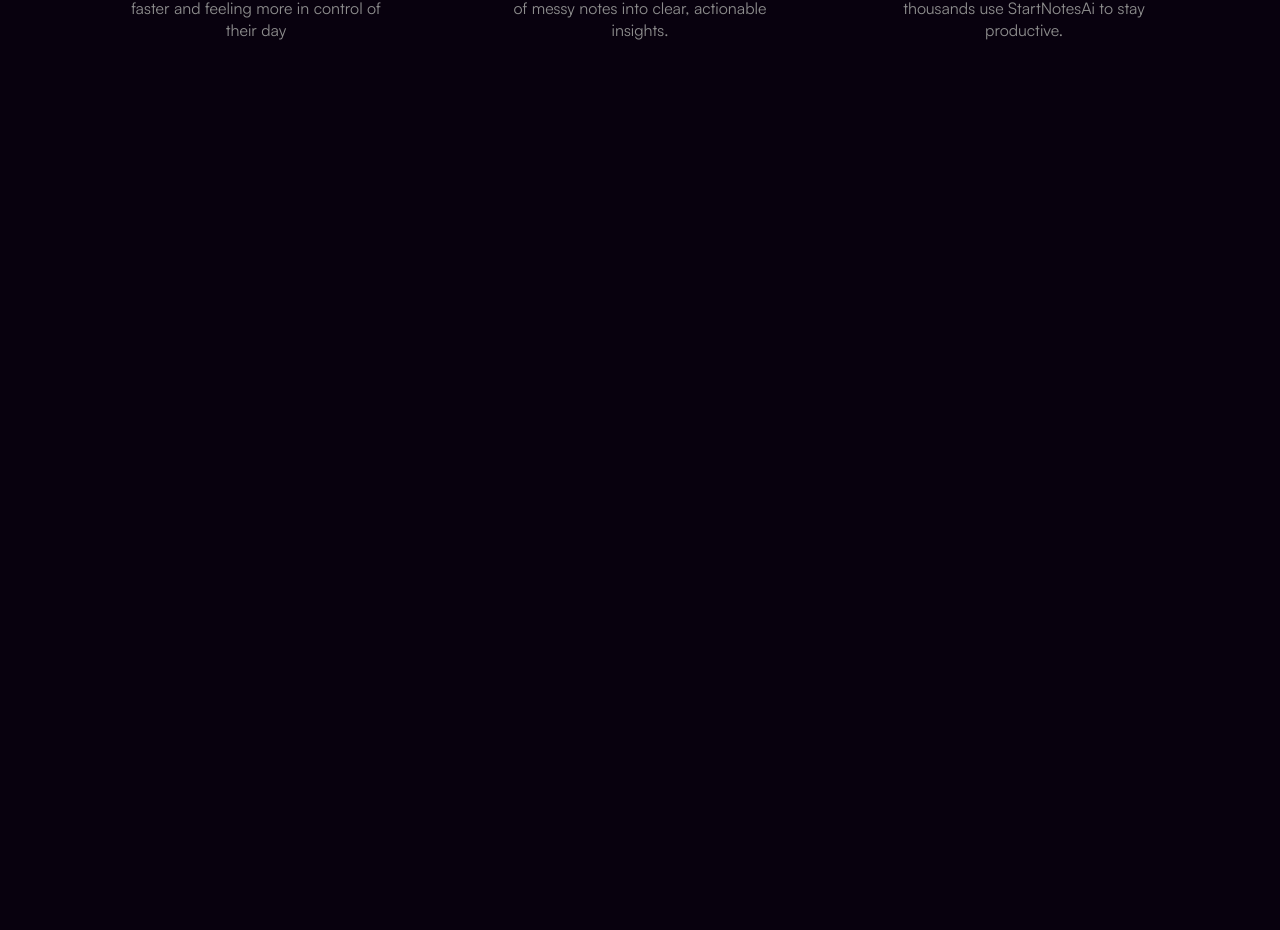
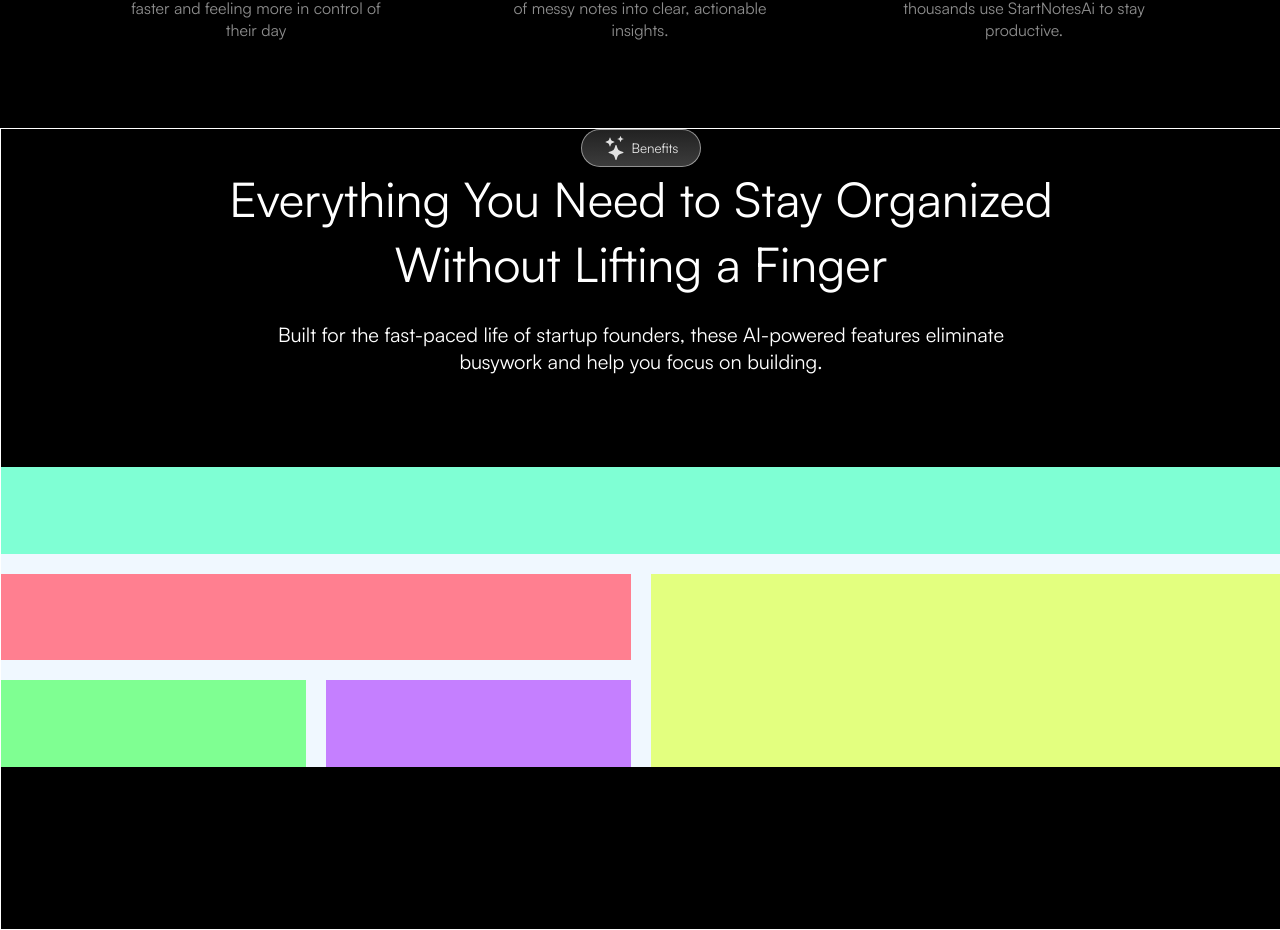
Before and after one commit to OghenefegaOmajene/supanote, a React (Vite) app: page / in a window 1280 px wide. Shown: the part 1457-2387 px from the top of the page. Before the commit the page ends 1535 px from the top, so only its background shows below. Built offline with nearby package versions, Linux system fonts and the light colour scheme.

Commit message:
Capsule & BentoGrid component

```diff
--- a/package.json
+++ b/package.json
@@ -12,7 +12,8 @@
   "dependencies": {
     "lucide-react": "^0.542.0",
     "react": "^19.1.1",
-    "react-dom": "^19.1.1"
+    "react-dom": "^19.1.1",
+    "react-icons": "^5.5.0"
   },
   "devDependencies": {
     "@eslint/js": "^9.33.0",
--- a/src/App.css
+++ b/src/App.css
@@ -1,4 +1,9 @@
-
+.section{
+  width: 100%;
+  display: flex;
+  flex-direction: column;
+  gap: 50px;
+}
 /* #root {
   max-width: 1280px;
   margin: 0 auto;
--- a/src/App.jsx
+++ b/src/App.jsx
@@ -9,8 +9,11 @@ function App() {
   return (
     <>
       <Navbar/>
-      <Home/>
-      <BentoGrid/>
+      <div className='section'>
+        <Home/>
+        <BentoGrid/>
+      </div>
+
     </>
   )
 }
--- a/src/components/BentoGrid/BentoGrid.css
+++ b/src/components/BentoGrid/BentoGrid.css
@@ -0,0 +1,57 @@
+.bentoGrid{
+    width: 100%;
+    height: 800px;
+    border: 1px solid white;
+    display: flex;
+    flex-direction: column;
+    align-items: center;
+}
+.bentoTxtBox{
+    width: 70%;
+    height: 300px;
+    display: flex;
+    flex-direction: column;
+    align-items: center;
+    text-align: center;
+    gap: 24px;
+}
+.bentoTxt{
+    font-size: 48px;
+    color: rgba(255, 255, 255, 1);
+}
+.bentoTxt2{
+    font-size: 20px;
+    color: rgba(255, 255, 255, 1);
+}
+
+.bento {
+    width: 100%;
+    height: 300px;
+    display: grid;
+    grid-template-columns: repeat(4, 1fr);
+    grid-template-rows: repeat(3, 1fr);
+    grid-column-gap: 20px;
+    grid-row-gap: 20px;
+    background-color: aliceblue;
+}
+
+.div1 {
+    grid-area: 1 / 1 / 2 / 5;
+    background-color: aquamarine;
+}
+.div2 {
+    grid-area: 2 / 1 / 3 / 3;
+    background-color: rgb(255, 127, 144);
+}
+.div3 {
+    grid-area: 2 / 3 / 4 / 5;
+    background-color: rgb(227, 255, 127);
+}
+.div4 {
+    grid-area: 3 / 1 / 4 / 2;
+    background-color: rgb(127, 255, 146);
+}
+.div5 {
+    grid-area: 3 / 2 / 4 / 3;
+    background-color: rgb(197, 127, 255);
+}
--- a/src/components/BentoGrid/BentoGrid.jsx
+++ b/src/components/BentoGrid/BentoGrid.jsx
@@ -1,10 +1,24 @@
 import React from 'react'
 import './BentoGrid.css'
+import Capsule from '../Capsule/Capsule'
+import { BsStars } from "react-icons/bs";
 
 const BentoGrid = () => {
   return (
     <div className='bentoGrid'>
+        <Capsule title="Benefits" Icon={BsStars } />
+        <div className='bentoTxtBox'>
+            <p className='bentoTxt'>Everything You Need to Stay Organized <br />Without Lifting a Finger</p>
+            <p className='bentoTxt2'>Built for the fast-paced life of startup founders, these AI-powered features eliminate <br /> busywork and help you focus on building.</p>
+        </div>
 
+        <div className="bento">
+            <div className="div1"></div>
+            <div className="div2"></div>
+            <div className="div3"></div>
+            <div className="div4"></div>
+            <div className="div5"></div>
+        </div>
     </div>
   )
 }
--- /dev/null
+++ b/src/components/Capsule/Capsule.css
@@ -0,0 +1,18 @@
+.capsule{
+    width: 120px;
+    height: 38px;
+    display: flex;
+    align-items: center;
+    justify-content: center;
+    gap: 4px;
+    padding: 8px 21px 8px 21px;
+    border-radius: 50px;
+    border: 1px solid rgba(255, 255, 255, 0.5);
+    background: RGBA(34, 34, 34, 1);
+    background: linear-gradient(180deg, rgba(34, 34, 34, 1) 0%, rgba(60, 60, 60, 1) 100%);
+    color: rgba(226, 226, 226, 1);
+}
+.capsule .icon {
+  font-size: 24px;  /* controls the icon size */
+
+}
--- /dev/null
+++ b/src/components/Capsule/Capsule.jsx
@@ -0,0 +1,14 @@
+import React from 'react'
+import './Capsule.css'
+
+const Capsule = ({ title, Icon }) => {
+  return (
+    <button className="capsule">
+        {Icon && <Icon className="icon" />}
+        {/* <i className="icon"><{Icon}/></i> */}
+        <span>{title}</span>
+    </button>
+  );
+};
+
+export default Capsule;
--- a/src/index.css
+++ b/src/index.css
@@ -9,7 +9,8 @@
   padding: 0;
 }
 body{
-  background-color: rgb(8, 1, 14);
+  background-color: black;
+  /* background-color: rgb(8, 1, 14); */
 }
 /* :root {
   font-family: system-ui, Avenir, Helvetica, Arial, sans-serif;
```
Also changed, not shown: 1 other file (tests, documents, lock files or other folders).
